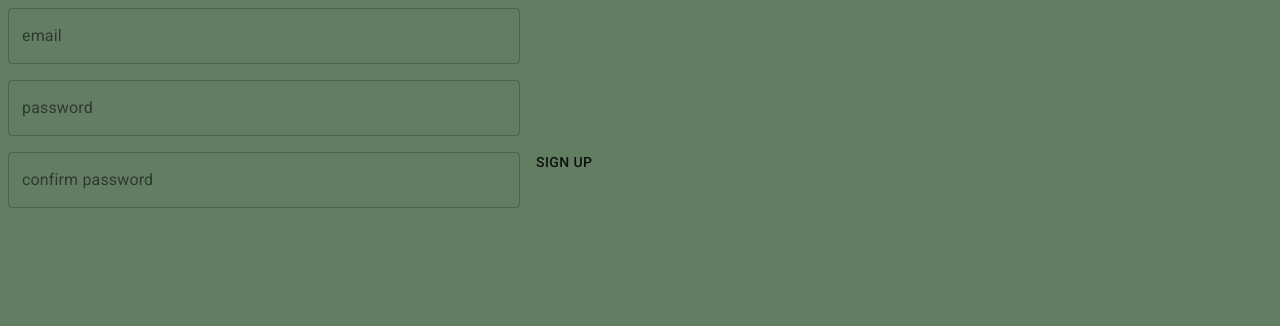
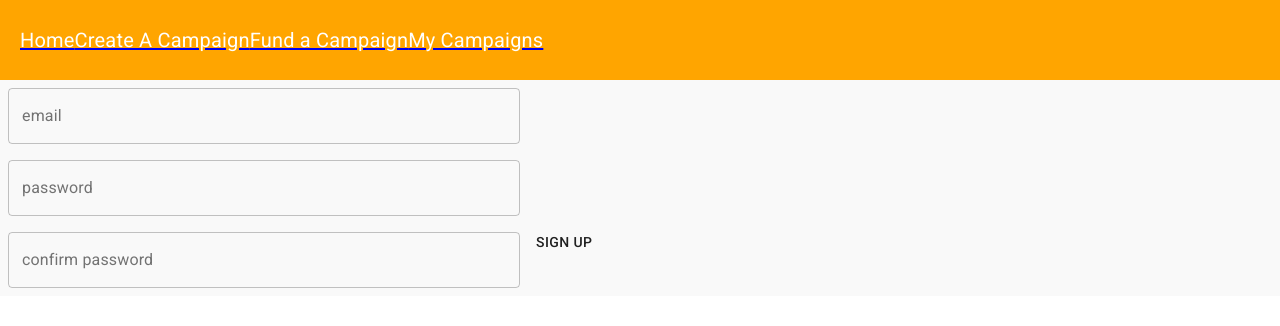
Before and after one commit to AmberAbreu/kickstarter-app, a React (Create React App) app in the folder client/: page /login in a window 1280 px wide. Shown: the top 326 px of the page. Built offline with nearby package versions, Linux system fonts and the light colour scheme.

Commit message:
Feature: Nav Bar

```diff
--- a/client/src/App.tsx
+++ b/client/src/App.tsx
@@ -2,6 +2,7 @@ import React from "react";
 
 import { BrowserRouter as Router, Routes, Route, Link } from "react-router-dom";
 
+import Layout from "./components/Layout";
 import Login from "./components/Login";
 import Campaigns from "./components/Campaigns";
 import SingleCampaign from "./components/SingleCampaign";
@@ -10,12 +11,14 @@ import CreateCampaign from "./components/formComponents/CreateCampaign";
 function App() {
   return (
     <Router>
+      <Layout>
         <Routes>
           <Route path="/login" element={<Login />} />
           <Route path="/campaigns" element={<Campaigns />} />
           <Route path="/campaigns/:id" element={<SingleCampaign />} />
           <Route path="/create" element={<CreateCampaign />} />
         </Routes>
+      </Layout>
     </Router>
   );
 }
--- a/client/src/components/Layout.tsx
+++ b/client/src/components/Layout.tsx
@@ -0,0 +1,25 @@
+import { makeStyles } from "@material-ui/core";
+import React, { ReactElement } from "react";
+
+import NavBar from "./NavBar";
+
+interface Props {
+  children: ReactElement;
+}
+
+const useStyles = makeStyles({
+  page: {
+    background: "#f9f9f9",
+    width: "100%",
+  },
+});
+
+export default function Layout({ children }: Props): ReactElement {
+  const classes = useStyles();
+  return (
+    <div>
+      <NavBar />
+      <div className={classes.page}>{children}</div>
+    </div>
+  );
+}
--- /dev/null
+++ b/client/src/components/NavBar.tsx
@@ -0,0 +1,67 @@
+import React, { ReactElement } from "react";
+import { Link } from "react-router-dom";
+
+import { makeStyles } from "@material-ui/core/styles";
+import Typography from "@material-ui/core/Typography";
+
+interface Props {}
+
+const useStyles = makeStyles(() => ({
+  container: {
+    backgroundColor: "orange",
+    display: "flex",
+    justifyContent: "space-between",
+    alignItems: "center",
+    flexDirection: "row",
+    maxWidth: "100vw",
+    alignContent: "space-between",
+    height: 80,
+    zIndex: 100,
+  },
+  img: {
+    height: 60,
+  },
+  link: {
+    color: "#FFFFFF",
+    fontSize: 20,
+  },
+  navLinks: {
+    display: "flex",
+    alignItems: "center",
+    padding: "20px",
+  },
+  Bars: {
+    display: "block",
+    color: "white",
+    position: "absolute",
+    top: 0,
+    right: 0,
+    transform: "translate(-100%, 75%)",
+    fontSize: "1.8rem",
+    cursor: "pointer",
+  },
+}));
+
+export default function NavBar({}: Props): ReactElement {
+  const classes = useStyles();
+  return (
+    <div>
+      <nav className={classes.container}>
+        <div className={classes.navLinks}>
+          <Link to="/">
+            <Typography className={classes.link}>Home</Typography>
+          </Link>
+          <Link to="/create">
+            <Typography className={classes.link}>Create A Campaign</Typography>
+          </Link>
+          <Link to="/campaigns">
+            <Typography className={classes.link}>Fund a Campaign</Typography>
+          </Link>
+          <Link to="/profile">
+            <Typography className={classes.link}>My Campaigns</Typography>
+          </Link>
+        </div>
+      </nav>
+    </div>
+  );
+}
--- a/client/src/styles.css
+++ b/client/src/styles.css
@@ -4,7 +4,7 @@
 }
 
 body {
-  background: #637d63;
+  background: white;
 }
 
 .App {
```
Lines whose indentation alone changed are shown as unchanged.
